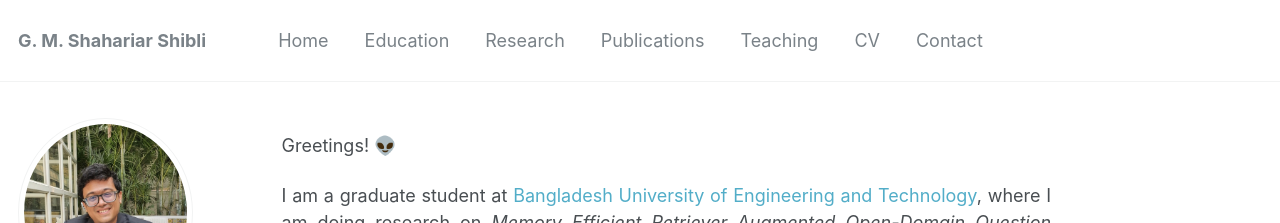
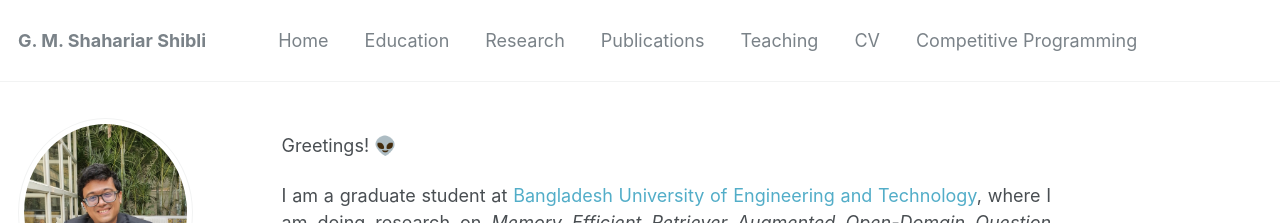
Before and after one commit to shahariar-shibli/shahariar-shibli.github.io, a Jekyll site: the page built from _pages/about.md, in a window 1280 px wide and 1208 px high. Shown: the top 223 px of the window. Built offline with Jekyll 4.4.1, drawn with Linux system fonts in a browser that asks for light colours; some web fonts are replaced.

Commit message:
Update navigation.yml

```diff
--- a/_data/navigation.yml
+++ b/_data/navigation.yml
@@ -18,5 +18,5 @@ main:
   - title: "CV"
     url: /cv/
 
-  - title: "Contact"
-    url: /contact/
+  - title: "Competitive Programming"
+    url: /programming/
```
